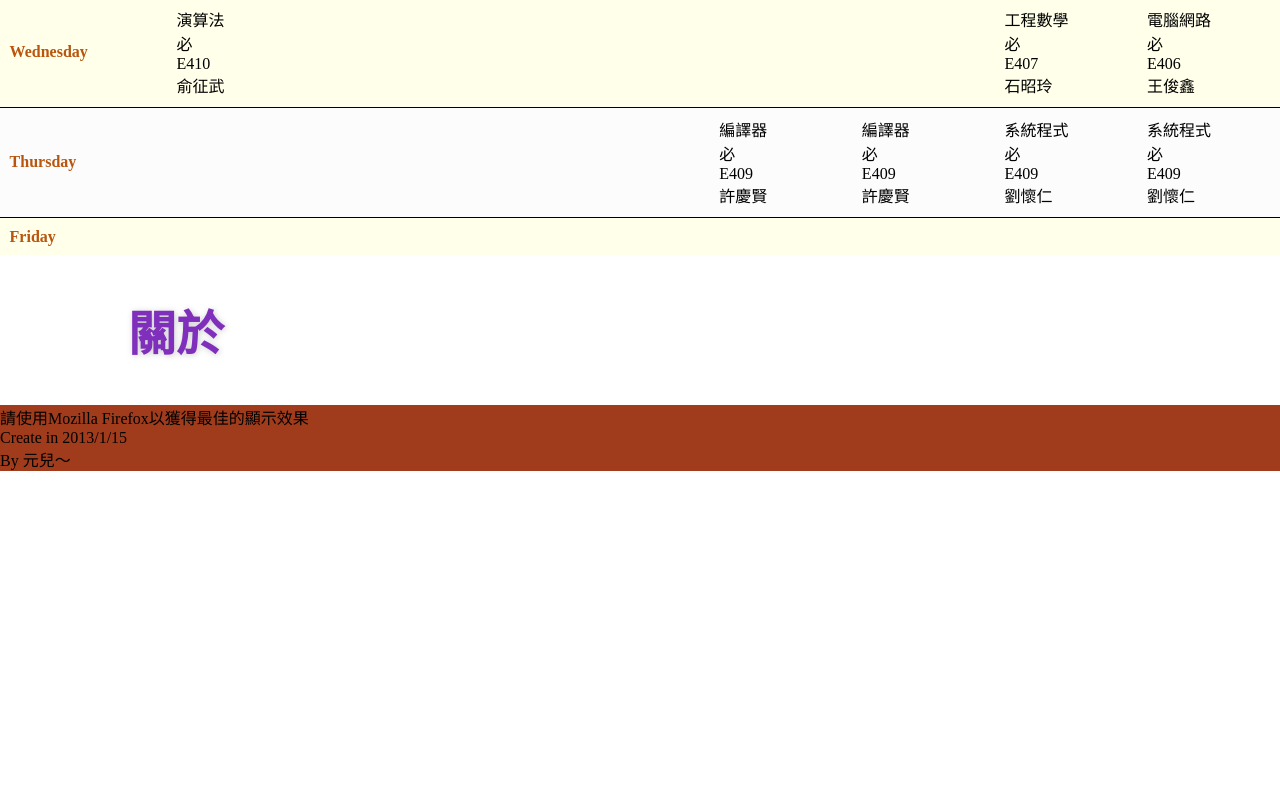
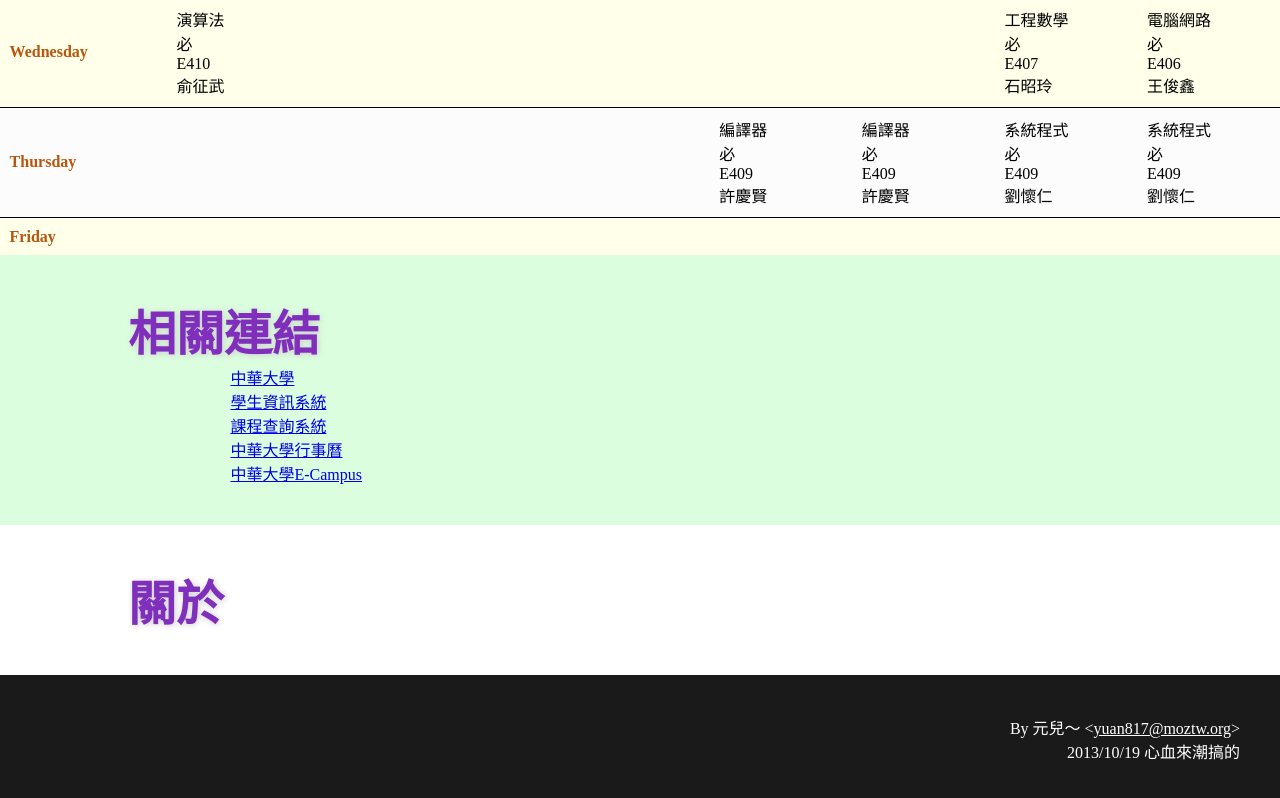
Before and after one commit to AmeniElJerbi/my-class-schedule, a plain HTML site: page index.html in a window 1280 px wide. Shown: the part 1138-1936 px from the top of the page. Before the commit the page ends 1609 px from the top, so only its background shows below. Drawn offline with Linux system fonts and the light colour scheme; some packages are replaced by stand-ins of ours; a script that the page names is missing.

Commit message:
add Links

```diff
--- a/css/beauty.css
+++ b/css/beauty.css
@@ -3,7 +3,7 @@ body{
 }
 
 header {
-	background-color: #5761EB;
+	background-color: #002C55;
 }
 header .inner {
 	text-align: center;
@@ -65,7 +65,15 @@ section h1 {
 #Schedule {
 	background-color: #FCFCFC;
 }
+#Links{
+	background-color: #DBFFDE;
+}
 
 footer {
-	background-color: #A03B1C;
+	background-color: #1A1A1A;
+	color: white;
+	text-align: right;
 }
+footer a{
+	color: white;
+}
--- a/css/layout.css
+++ b/css/layout.css
@@ -39,8 +39,8 @@ nav {
 	position: fixed;
 }*/
 nav .inner{
-	padding-left: 10%;
-	padding-right: 10%;
+	padding-left: 1%;
+	padding-right: 1%;
 	padding-top: 1rem;
 }
 nav .title {
@@ -72,4 +72,5 @@ section .inner{
 
 footer {
 	overflow: hidden;
+	padding: 2.5rem;
 }
--- a/index.html
+++ b/index.html
@@ -23,7 +23,7 @@
 			<div class="inner">
 				<!-- 這是header頁首區塊 -->
 				<h1>元兒～的功課表</h1>
-				<h2>搞倒大四才做這個</h2>
+				<h2>搞到大四才做這個...</h2>
 			</div>
 		</header>
 
@@ -31,7 +31,7 @@
 			<nav gumby-fixed="top">
 				<div class="inner">
 					<div class="title">
-						<h1>功課表</h1>
+						<h1>元兒～ㄉ102第一學期功課表</h1>
 					</div>
 
 					<ul>
@@ -276,6 +276,23 @@
 					</table>
 				</section>
 
+				<section id="Links">
+					<div class="inner">
+						<h1>相關連結</h1>
+						<div class="content">
+							<div class="inner">
+								<ul>
+									<li><a href="http://www.chu.edu.tw/">中華大學</a></li>
+									<li><a href="https://student.chu.edu.tw/">學生資訊系統</a></li>
+									<li><a href="http://course.chu.edu.tw/">課程查詢系統</a></li>
+									<li><a href="#">中華大學行事曆</a></li>
+									<li><a href="#">中華大學E-Campus</a></li>
+								</ul>
+							</div>
+						</div>
+					</div>
+				</section>
+
 				<section id="About">
 					<div class="inner">
 						<h1>關於</h1>
@@ -290,12 +307,8 @@
 
 		<footer>
 			<div class="inner">
-				<!-- 這是footer頁尾區塊 -->
-				<ul>
-					<li>請使用Mozilla Firefox以獲得最佳的顯示效果</li>
-					<li>Create in 2013/1/15</li>
-					<li>By 元兒～</li>
-				</ul>
+				<p>By 元兒～ &lt;<a href="mailto:yuan817@moztw.org">yuan817@moztw.org</a>&gt;</p>
+				<p>2013/10/19 心血來潮搞的</p>
 			</div>
 		</footer>
 	</div>
```
